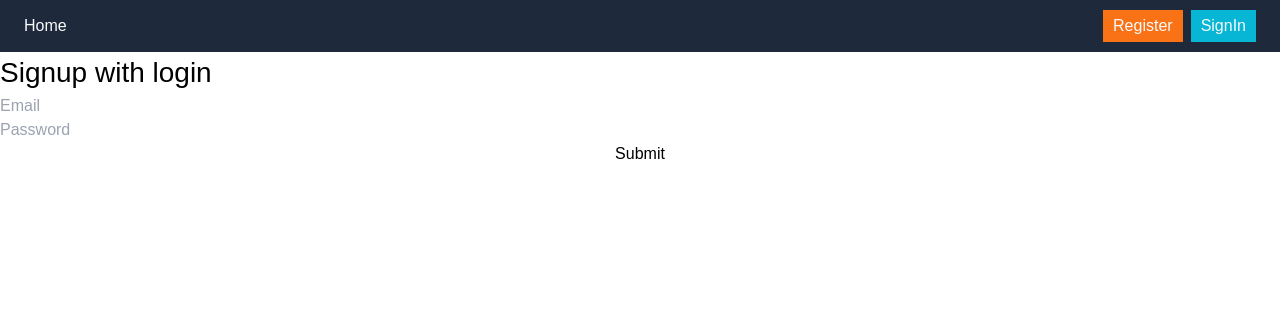
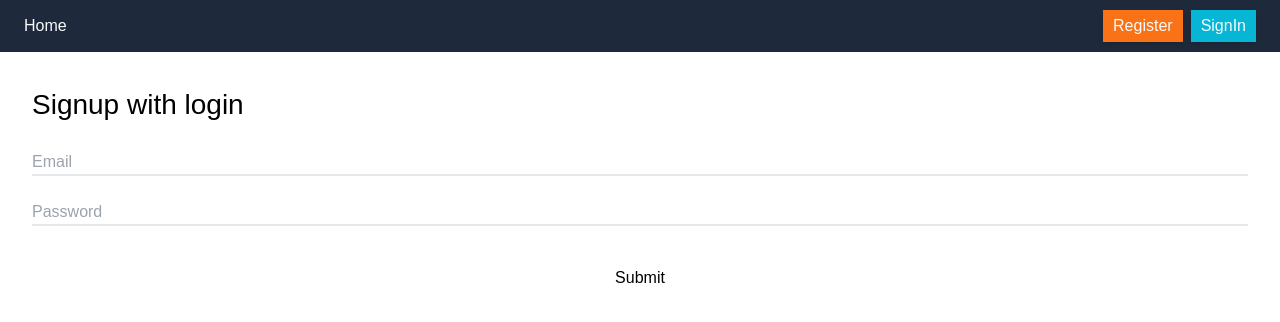
Before and after one commit to dezoliveira/feed, a Vue app: page /sign-in in a window 1280 px wide. Shown: the top 322 px of the page. Built offline with nearby package versions, Linux system fonts and the light colour scheme; no server answers; a web font is replaced by a local one.

Commit message:
style: global form/card classes

```diff
--- a/src/assets/main.css
+++ b/src/assets/main.css
@@ -5,6 +5,13 @@
     px-[10px]
     py-[4px]
     bg-slate-50
+    shadow-md
+}
+
+.button:hover {
+  @apply
+    cursor-pointer
+    opacity-90
 }
 
 .primary {
@@ -16,3 +23,49 @@
   @apply
     bg-cyan-500
 }
+
+.success {
+  @apply
+    bg-green-400
+}
+
+.errorMessage {
+  @apply
+    text-red-500
+}
+
+.card {
+  @apply
+    shadow-xl
+    w-[60vh]
+}
+
+.card-header {
+  @apply
+    bg-slate-800
+    w-full
+    p-2
+}
+
+.card-header h3 {
+  @apply
+    text-slate-50
+}
+
+.form {
+  @apply
+    flex
+    gap-6
+    flex-col
+    p-8
+}
+
+.form input {
+  @apply
+    border-b-2
+}
+
+.form button {
+  @apply
+    my-4
+}
```
